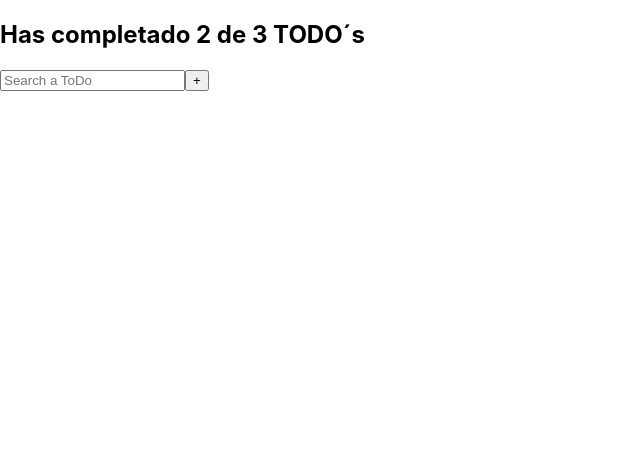
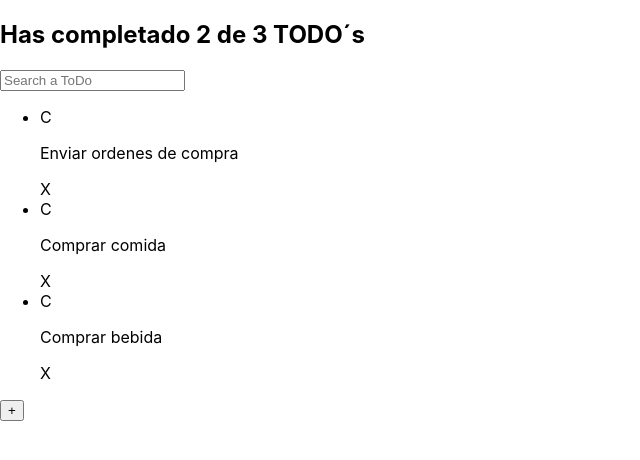
Before and after one commit to pacool84/REACT-TODO, a React (Create React App) app: page / in a window 1280 px wide. Shown: the top 460 px of the page, without its empty margins (0-640 px from the left). Built offline with nearby package versions, Linux system fonts and the light colour scheme.

Commit message:
[ADD] The basic strucutre pf the components TodoCounter, TodoSearch. TodoList, TodoItem and CreateTodoButton

```diff
--- a/src/App.js
+++ b/src/App.js
@@ -1,4 +1,9 @@
 import React from "react";
+import { TodoCounter } from "./TodoCounter";
+import { TodoSearch } from "./TodoSearch";
+import { TodoList } from "./TodoList";
+import { TodoItem } from "./TodoItem";
+import { CreateTodoButton } from "./CreateTodoButton";
 //import "./App.css";
 
 const todos = [
@@ -9,17 +14,17 @@ const todos = [
 function App() {
   return (
     <React.Fragment>
-      {/*  <TodoCounter /> */}
-      <h2>Has completado 2 de 3 TODO´s</h2>
-      {/* <TodoSearch /> */}
-      <input placeholder="Search a ToDo" />
-      {/*  <TodoList>
+      <TodoCounter />
+
+      <TodoSearch />
+
+      <TodoList>
         {todos.map((todo) => (
-          <TodoItem />
+          <TodoItem key={todo.text} text={todo.text} />
         ))}
-      </TodoList> */}
-      {/* <CreateTodoButton /> */}
-      <button>+</button>
+      </TodoList>
+
+      <CreateTodoButton />
     </React.Fragment>
   );
 }
--- /dev/null
+++ b/src/CreateTodoButton.js
@@ -0,0 +1,7 @@
+import React from "react";
+
+function CreateTodoButton() {
+  return <button>+</button>;
+}
+
+export { CreateTodoButton };
--- /dev/null
+++ b/src/TodoCounter.js
@@ -0,0 +1,7 @@
+import React from "react";
+
+function TodoCounter() {
+  return <h2>Has completado 2 de 3 TODO´s</h2>;
+}
+
+export { TodoCounter };
--- /dev/null
+++ b/src/TodoItem.js
@@ -0,0 +1,13 @@
+import React from "react";
+
+function TodoItem(props) {
+  return (
+    <li>
+      <span>C</span>
+      <p>{props.text}</p>
+      <span>X</span>
+    </li>
+  );
+}
+
+export { TodoItem };
--- /dev/null
+++ b/src/TodoList.js
@@ -0,0 +1,11 @@
+import React from "react";
+
+function TodoList(props) {
+  return (
+    <section>
+      <ul>{props.children}</ul>
+    </section>
+  );
+}
+
+export { TodoList };
--- /dev/null
+++ b/src/TodoSearch.js
@@ -0,0 +1,7 @@
+import React from "react";
+
+function TodoSearch() {
+  return <input placeholder="Search a ToDo" />;
+}
+
+export { TodoSearch };
```
